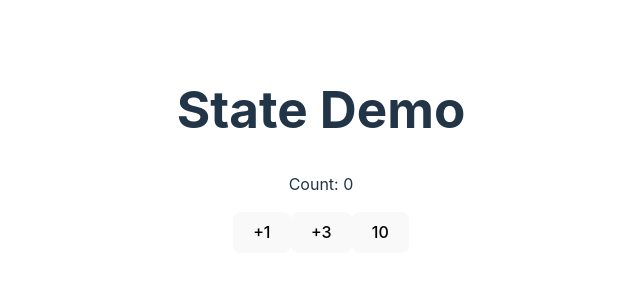
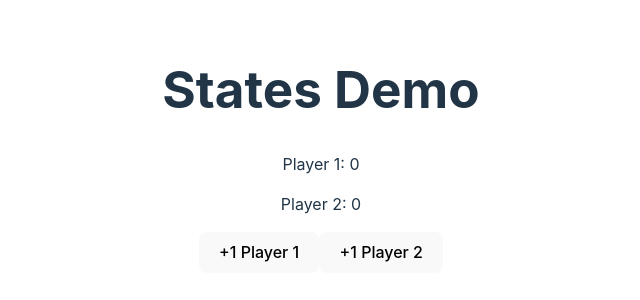
Before and after one commit to shtanriverdi/React-Course, a React (Vite) app in the folder state-demo/: page / in a window 1280 px wide. Shown: the part 250-550 px from the top of the page, without its empty margins (319-959 px from the left). Built offline with nearby package versions, Linux system fonts and the light colour scheme.

Commit message:
Very Important Note About Mutating Objects/Arrays!

```diff
--- a/state-demo/src/App.jsx
+++ b/state-demo/src/App.jsx
@@ -1,12 +1,14 @@
 import './App.css';
 import Counter from './Counter';
 import Dumbo from './Dumbo';
+import ScoreKeeper from './ScoreKeeper';
 
 function App() {
   return (
     <>
-      <h1>State Demo</h1>
-      <Counter />
+      <h1>States Demo</h1>
+      <ScoreKeeper/>
+      {/* <Counter /> */}
       {/* <Dumbo /> */}
     </>
   )
--- a/state-demo/src/Counter.jsx
+++ b/state-demo/src/Counter.jsx
@@ -24,7 +24,7 @@ function Counter() {
          */
         setCount((currentCount) => currentCount + 1);
         //        ^----------^ -> Will automatically
-        //         filled by react with old
+        //         filled by react with old state value
         setCount((currentCount) => {
             // Still we don't have updated currentCount here as well!
             return currentCount + 1;
--- /dev/null
+++ b/state-demo/src/ScoreKeeper.jsx
@@ -0,0 +1,53 @@
+import { useState } from "react";
+
+function ScoreKeeper() {
+    const [scores, setScores] = useState({
+        p1Score: 0,
+        p2Score: 0,
+    });
+
+    /*
+    Since React is looking whether the state, the value is changed or not
+    to update the view, to render, while working with OBJECTS and ARRAYS
+    basically, even if we update these, since the original Object or Array,
+    meaning the address in the memory will remain the same, because they
+    are not immutable like string, number or boolean, their value will
+    remain same, that's why if we update the object and call the setScore
+    function with that object, react won't render the view/component because
+    the value is still same. So we need to CREATE A NEW OBJECT/ARRAY
+    probably by copying the previous Object/Array and adding new updates on it.
+    This way react will understand the data actually changed and will render the view.
+    WE DONT MUTATE OBJECTS/ARRAYS IN PLACE!
+    */
+
+    // Doesn't matter if we use arrow func or regular func
+    // It just needs to be nested inside component to access state
+    // function increaseP1Score() {
+    //     const newScores = {...scores, p1Score: scores.p1Score + 1}
+    //     setScores(newScores);
+    // }
+
+    // Proper Way of Updating The State
+    function increaseP1Score() {
+        setScores(previousScores => {
+            const newScores = { ...previousScores, p1Score: previousScores.p1Score + 1 };
+            return newScores;
+        });
+    }
+
+    function increaseP2Score() {
+        const newScores = {...scores, p2Score: scores.p2Score + 1}
+        setScores(newScores);
+    }
+
+    return (
+        <div>
+            <p>Player 1: {scores.p1Score}</p>
+            <p>Player 2: {scores.p2Score}</p>
+            <button onClick={increaseP1Score}>+1 Player 1</button>
+            <button onClick={increaseP2Score}>+1 Player 2</button>
+        </div>
+    );
+}
+
+export default ScoreKeeper;
```
